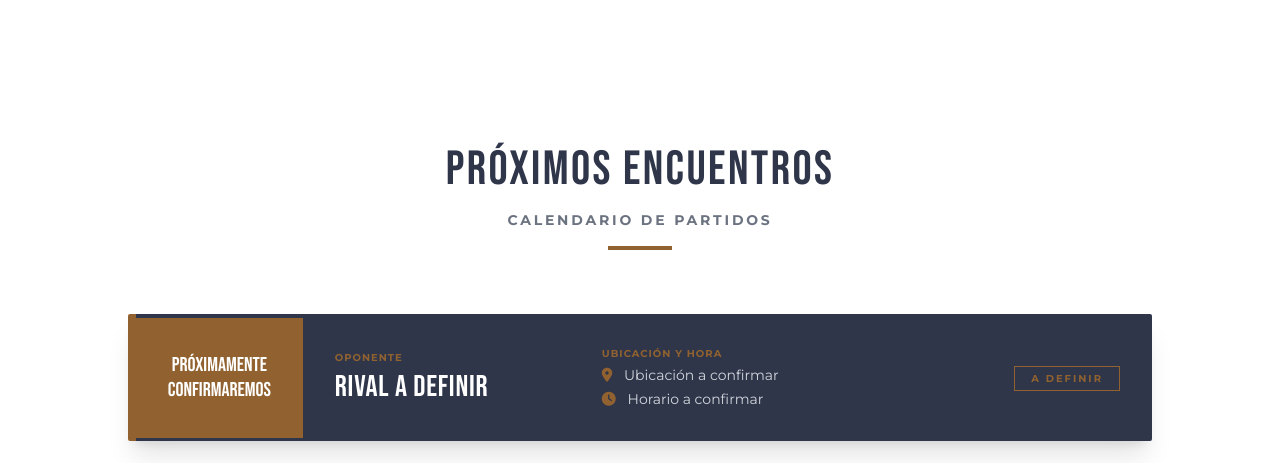
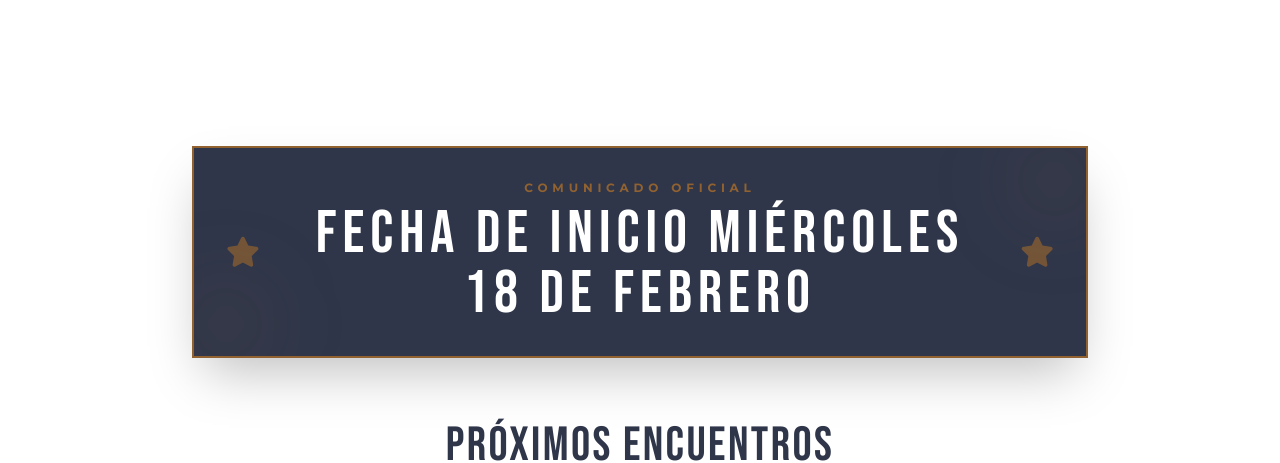
Before and after one commit to Matoma1607/WebFamaillaIF, a React (Vite) app: page / in a window 1280 px wide. Shown: the part 1220-1683 px from the top of the page. Built offline with nearby package versions, Linux system fonts and the light colour scheme.

Commit message:
se agrego un cartel de la fecha de inicio

```diff
--- a/components/MatchCalendar.tsx
+++ b/components/MatchCalendar.tsx
@@ -1,46 +1,85 @@
-
-import React from 'react';
-import { PROXIMOS_PARTIDOS } from '../constants';
-import ScrollReveal from './ScrollReveal';
+import React from "react";
+import { PROXIMOS_PARTIDOS } from "../constants";
+import ScrollReveal from "./ScrollReveal";
 
 const MatchCalendar: React.FC = () => {
   return (
     <section id="calendario" className="py-24 bg-white">
       <div className="container mx-auto px-6">
+        {/* Aviso de Fecha de Inicio */}
+        <ScrollReveal className="max-w-4xl mx-auto mb-16">
+          <div className="relative bg-deep-blue border-y-2 md:border-x-2 border-gold-bronze p-8 shadow-2xl overflow-hidden group">
+            {/* Decoración sutil de fondo */}
+            <div className="absolute top-0 right-0 -mt-4 -mr-4 w-24 h-24 bg-gold-bronze/10 rounded-full blur-2xl"></div>
+            <div className="absolute bottom-0 left-0 -mb-4 -ml-4 w-24 h-24 bg-gold-bronze/10 rounded-full blur-2xl"></div>
+
+            <div className="relative z-10 flex flex-col md:flex-row items-center justify-center gap-4 md:gap-8">
+              <i className="fas fa-star text-gold-bronze text-2xl md:text-3xl animate-pulse"></i>
+              <div className="text-center">
+                <p className="text-gold-bronze font-body text-[10px] md:text-xs font-bold uppercase tracking-[0.4em] mb-2">
+                  Comunicado Oficial
+                </p>
+                <h3 className="font-sport text-white text-4xl md:text-6xl tracking-widest leading-none uppercase">
+                  FECHA DE INICIO MIÉRCOLES 18 DE FEBRERO
+                </h3>
+              </div>
+              <i className="fas fa-star text-gold-bronze text-2xl md:text-3xl animate-pulse"></i>
+            </div>
+          </div>
+        </ScrollReveal>
+
         <div className="text-center mb-16">
-          <h2 className="font-sport text-deep-blue text-5xl mb-4 tracking-wider uppercase">Próximos Encuentros</h2>
-          <p className="text-gray-500 font-body tracking-[0.2em] uppercase text-sm font-bold">Calendario de Partidos</p>
+          <h2 className="font-sport text-deep-blue text-5xl mb-4 tracking-wider uppercase">
+            Próximos Encuentros
+          </h2>
+          <p className="text-gray-500 font-body tracking-[0.2em] uppercase text-sm font-bold">
+            Calendario de Partidos
+          </p>
           <div className="w-16 h-1 bg-gold-bronze mx-auto mt-4"></div>
         </div>
 
         <div className="space-y-6 max-w-5xl mx-auto">
           {PROXIMOS_PARTIDOS.map((partido) => {
-            const dateParts = partido.fecha.split(' ');
-            const mainDate = dateParts.length > 1 ? dateParts[dateParts.length - 1] : partido.fecha;
-            const prefixDate = dateParts.length > 1 ? dateParts.slice(0, -1).join(' ') : "";
+            const dateParts = partido.fecha.split(" ");
+            const mainDate =
+              dateParts.length > 1
+                ? dateParts[dateParts.length - 1]
+                : partido.fecha;
+            const prefixDate =
+              dateParts.length > 1 ? dateParts.slice(0, -1).join(" ") : "";
 
             return (
               <ScrollReveal key={partido.id}>
                 <div className="flex flex-col md:flex-row items-center bg-deep-blue rounded-sm overflow-hidden shadow-xl border-l-8 border-gold-bronze hover:translate-x-2 transition-transform duration-300">
                   {/* Fecha */}
                   <div className="w-full md:w-48 bg-gold-bronze p-6 text-center flex flex-col justify-center min-h-[120px]">
-                    <span className="text-white font-sport text-xl leading-tight uppercase">{partido.fecha}</span>
+                    <span className="text-white font-sport text-xl leading-tight uppercase">
+                      {partido.fecha}
+                    </span>
                   </div>
 
                   {/* Detalles */}
                   <div className="flex-grow p-6 md:p-8 grid grid-cols-1 md:grid-cols-3 gap-4 items-center w-full">
                     <div className="text-center md:text-left">
-                      <span className="text-gold-bronze font-body text-[10px] font-bold uppercase tracking-widest block mb-1">Oponente</span>
-                      <h4 className="text-white font-sport text-3xl tracking-wide">{partido.oponente}</h4>
+                      <span className="text-gold-bronze font-body text-[10px] font-bold uppercase tracking-widest block mb-1">
+                        Oponente
+                      </span>
+                      <h4 className="text-white font-sport text-3xl tracking-wide">
+                        {partido.oponente}
+                      </h4>
                     </div>
 
                     <div className="text-center md:text-left">
-                      <span className="text-gold-bronze font-body text-[10px] font-bold uppercase tracking-widest block mb-1">Ubicación y Hora</span>
+                      <span className="text-gold-bronze font-body text-[10px] font-bold uppercase tracking-widest block mb-1">
+                        Ubicación y Hora
+                      </span>
                       <p className="text-gray-300 font-body text-sm">
-                        <i className="fas fa-map-marker-alt mr-2 text-gold-bronze"></i> {partido.ubicacion}
+                        <i className="fas fa-map-marker-alt mr-2 text-gold-bronze"></i>{" "}
+                        {partido.ubicacion}
                       </p>
                       <p className="text-gray-300 font-body text-sm mt-1">
-                        <i className="fas fa-clock mr-2 text-gold-bronze"></i> {partido.hora}
+                        <i className="fas fa-clock mr-2 text-gold-bronze"></i>{" "}
+                        {partido.hora}
                       </p>
                     </div>
 
```
